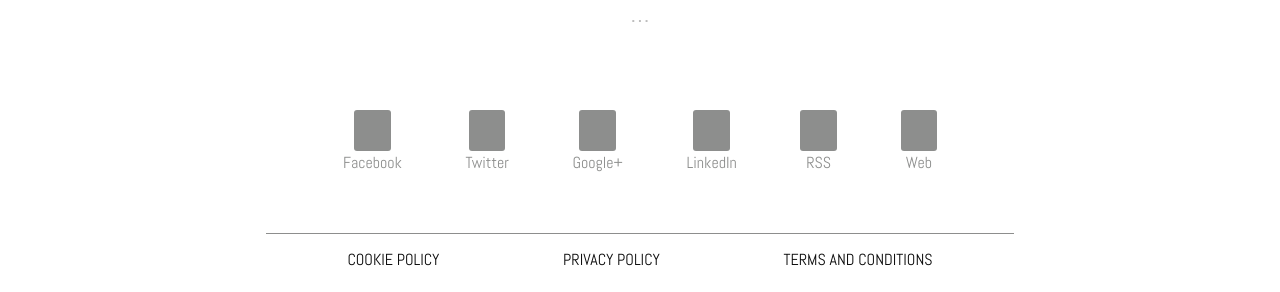
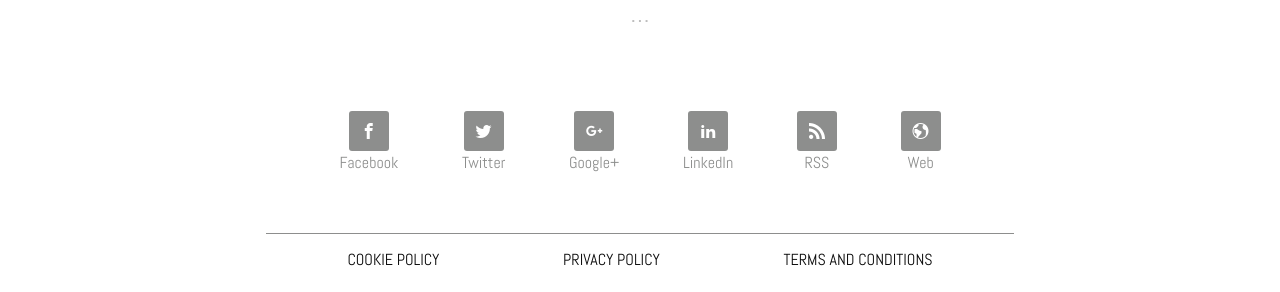
Before and after one commit to DistinctiveMarketing/blog, a Jekyll site: the page built from index.html, in a window 1280 px wide. Shown: the part 2057-2349 px from the top of the page. Built offline with Jekyll 4.4.1, drawn with Linux system fonts in a browser that asks for light colours; some web fonts are replaced.

Commit message:
amends path

```diff
--- a/_includes/head.html
+++ b/_includes/head.html
@@ -10,7 +10,7 @@
 
 	{% include favicons.html %}
 
-	<link rel="stylesheet" href="{{ "/css/main.css" | prepend: site.baseurl }}">
+	<link rel="stylesheet" href="{{ "css/main.css" | prepend: site.baseurl }}">
 	<link rel="canonical" href="{{ page.url | replace:'index.html','' | prepend: site.baseurl | prepend: site.url }}">
 	<link rel="alternate" type="application/rss+xml" title="{{ site.title }}" href="{{ "/feed.xml" | prepend: site.baseurl | prepend: site.url }}">
 	<link href='https://fonts.googleapis.com/css?family=Abel' rel='stylesheet' type='text/css'>
```
